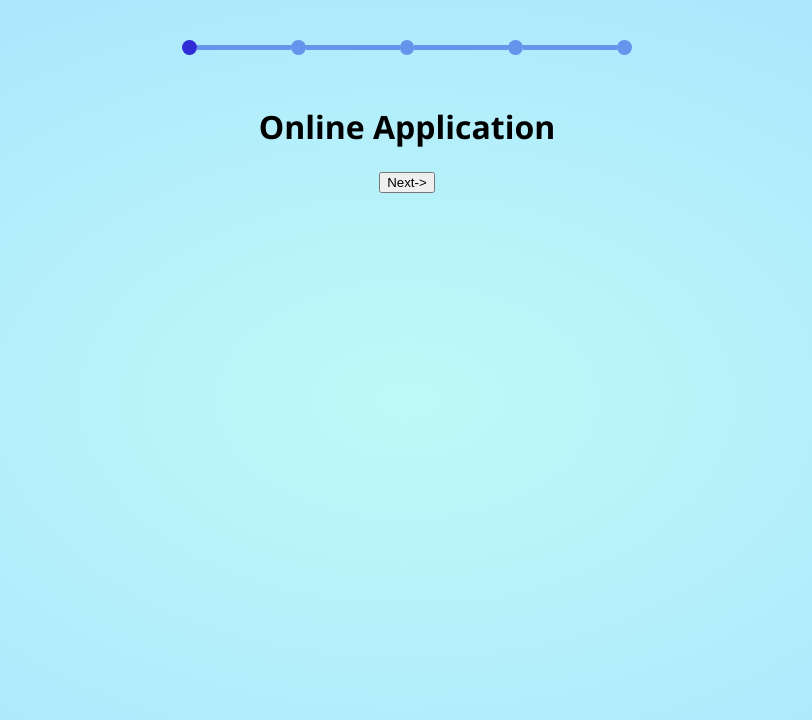
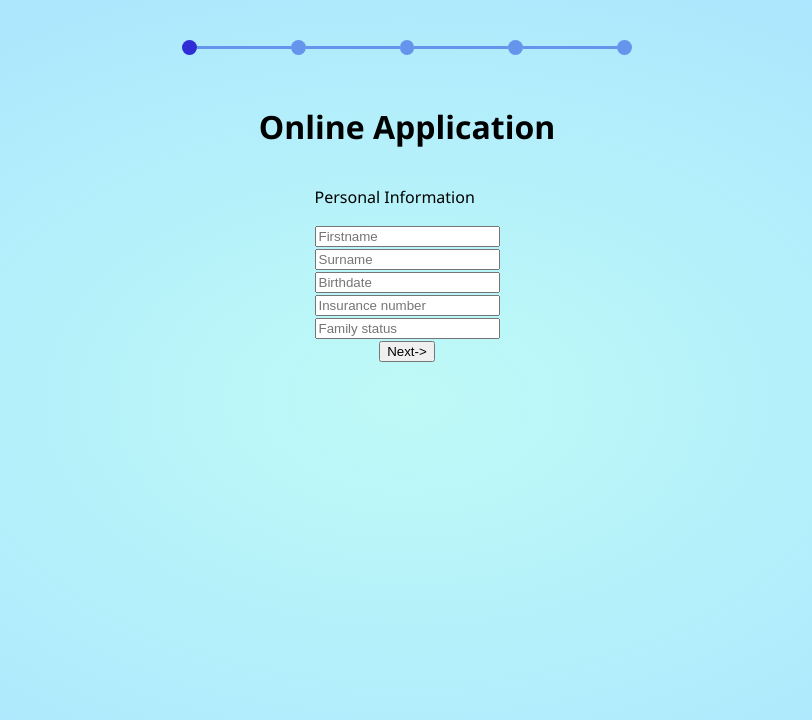
Before and after one commit to EduardValevich/Forms-and-navigation, a plain HTML site: page index.html in a window 1280 px wide. Shown: the whole page, without its empty margins (233-1045 px from the left). Drawn offline with Linux system fonts and the light colour scheme.

Commit message:
forms v0.2

```diff
--- a/css/stules.css
+++ b/css/stules.css
@@ -32,7 +32,7 @@ main {
 
 .line {
     background-color: cornflowerblue;
-    height: 5px;
+    height: 3px;
     width: 95px;
 }
 
@@ -45,6 +45,6 @@ main {
 
 .line-flooder {
     background-color: rgb(48, 45, 214);
-    height: 5px;
+    height: 3px;
     width: 95px;
 }
--- a/index.html
+++ b/index.html
@@ -21,10 +21,28 @@
            <div class="point"></div>
        </div>
        <h1>Online Application</h1>
-       <div class="forms">
-           <div></div>
-       </div>
-
+       <section class="forms">
+        <form action="#" method="get">
+           <div class="forms-title">
+            <p>Personal Information</p>
+           </div>
+            <div>
+               <input type="text" name="irstname" placeholder="Firstname">
+            </div>
+            <div>
+                <input type="text" name="surname" placeholder="Surname">
+            </div>
+            <div>
+            <input type="text" name="birthdate" placeholder="Birthdate">
+            </div>
+            <div>
+                <input type="number" name="insurancenumber" placeholder="Insurance number">
+            </div>
+            <div>
+                <input type="text" name="familystatus" placeholder="Family status">
+            </div>
+        </form>
+       </section>
         <div class="navigation">
         <a href="page2.html">
         <button type="button">Next-></button>
```
